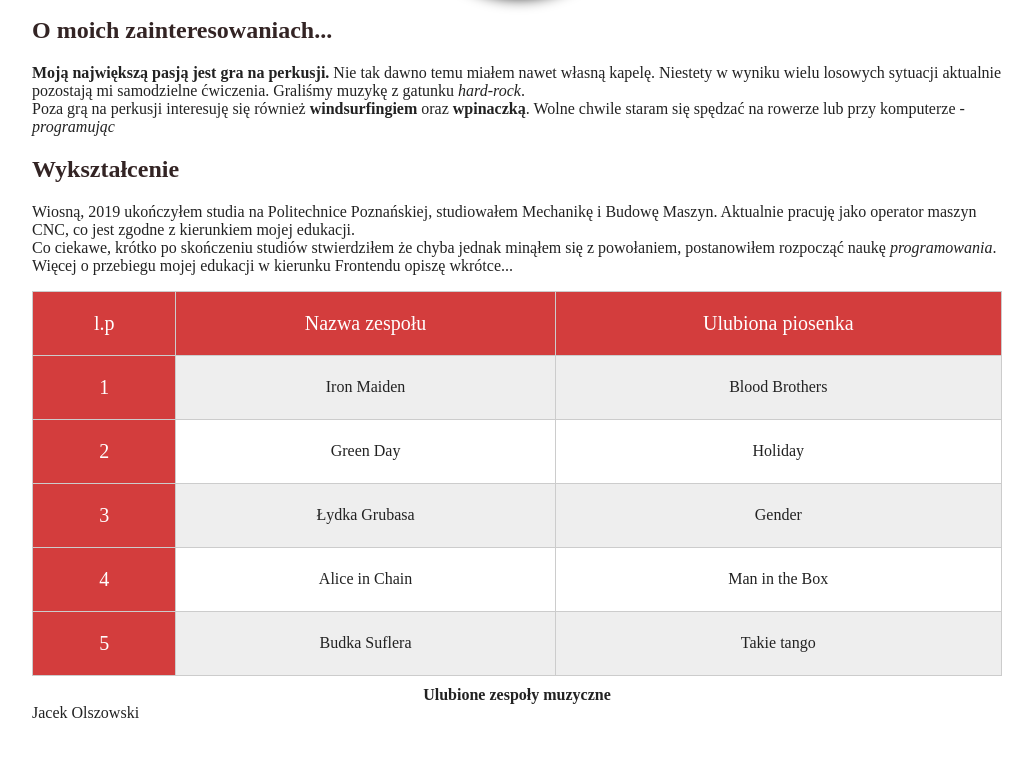
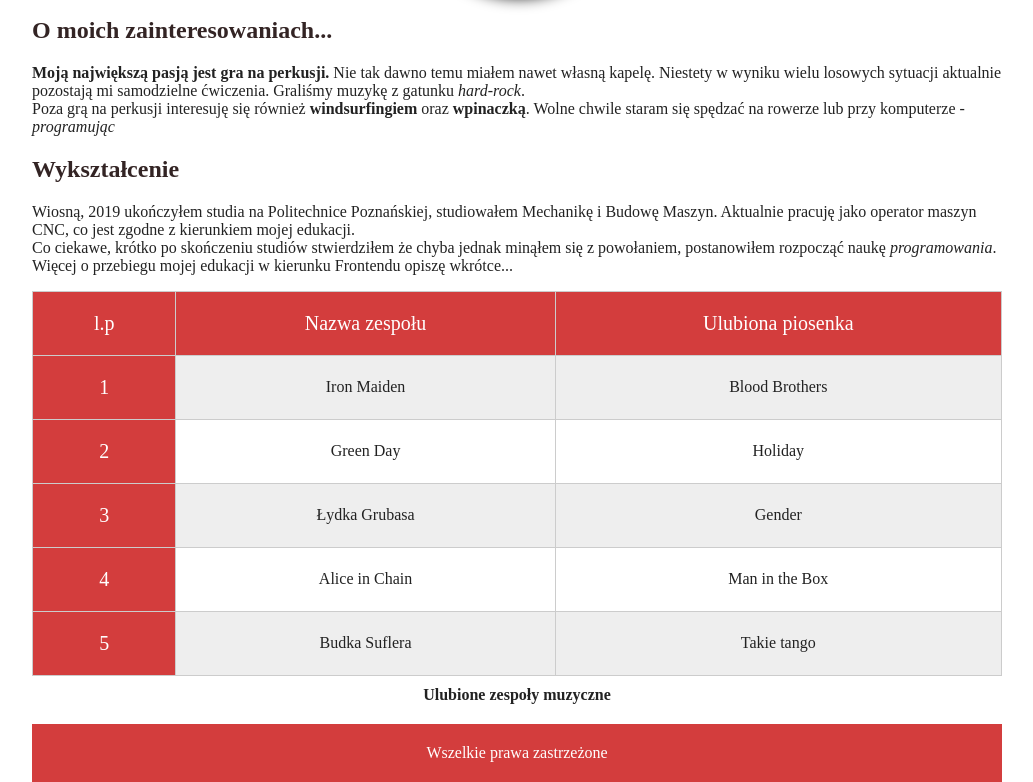
Before and after one commit to olszowskijacek/Homepage, a plain HTML site: page index.html in a window 1280 px wide. Shown: the part 625-1407 px from the top of the page, without its empty margins (123-1156 px from the left). Before the commit the page ends 1347 px from the top, so only its background shows below. Drawn offline with Linux system fonts and the light colour scheme.

Commit message:
add footer styles

```diff
--- a/index.html
+++ b/index.html
@@ -88,7 +88,7 @@
             </table>
         </div>
     </section>
-    <footer id="footer" class="footer">Jacek Olszowski</footer>
+    <footer id="footer" class="footer">Wszelkie prawa zastrzeżone</footer>
 </body>
 
 </html>
--- a/styles/style.css
+++ b/styles/style.css
@@ -45,3 +45,10 @@ img {
 .button:hover {
     transform: scale(1.1);
 }
+.footer {
+    text-align: center;
+    margin-top: 20px;
+    padding: 20px;
+    color: white;
+    background-color:#d33d3d;
+}
```
